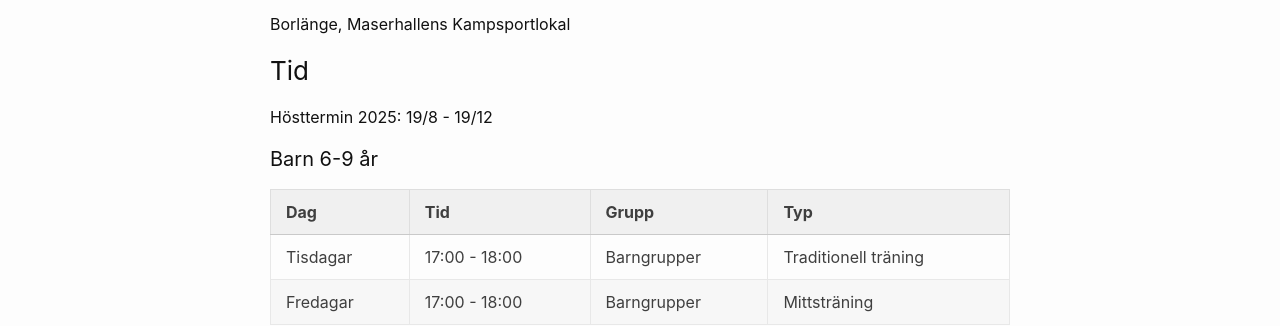
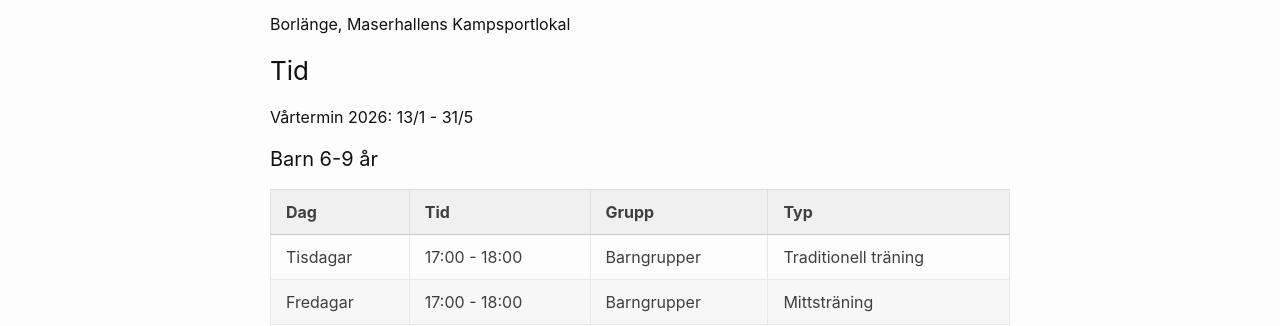
Before and after one commit to dalataekwondo/dalataekwondo.github.io, a Jekyll site: the page built from 02.lokal-tid.markdown, in a window 1280 px wide and 900 px high. Shown: the part 339-665 px from the top of the window. Built offline with Jekyll 4.4.1, drawn with Linux system fonts in a browser that asks for light colours.

Commit message:
Update 02.lokal-tid.markdown

```diff
--- a/02.lokal-tid.markdown
+++ b/02.lokal-tid.markdown
@@ -15,7 +15,7 @@ Borlänge, Maserhallens Kampsportlokal
 
 ### Tid {#tid}
 
-Hösttermin 2025: 19/8 - 19/12
+Vårtermin 2026: 13/1 - 31/5
 
 #### Barn 6-9 år
 
```
